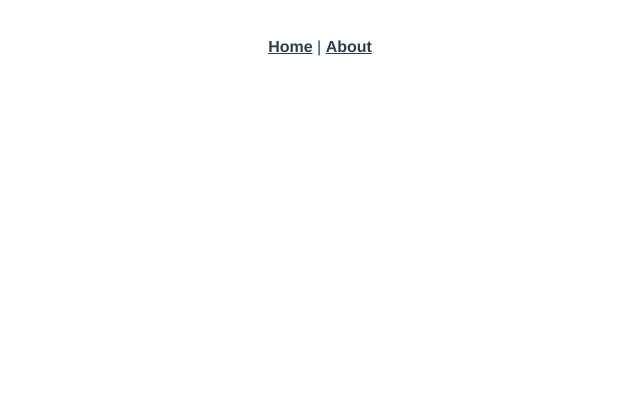
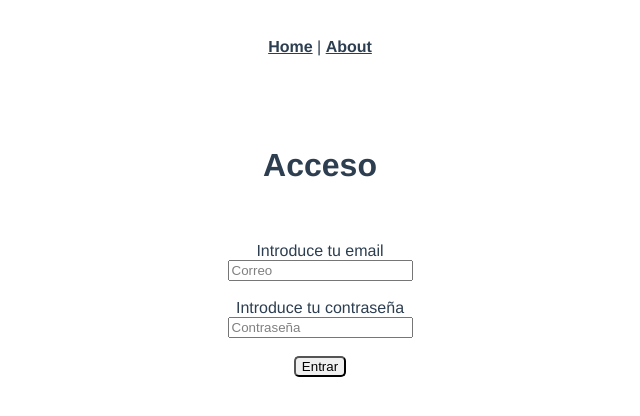
Before and after one commit to Cristian2062/HackatonF5, a Vue app: page /#/login in a window 1280 px wide. Shown: the top 416 px of the page, without its empty margins (320-960 px from the left). Built offline with nearby package versions, Linux system fonts and the light colour scheme.

Commit message:
Login terminado

```diff
--- a/src/router/index.js
+++ b/src/router/index.js
@@ -1,6 +1,9 @@
 import Vue from "vue";
 import VueRouter from "vue-router";
 import Home from "../views/Home.vue";
+import Login from "../views/LoginPage.vue";
+import HomeAdmin from "../views/HomeAdmin.vue";
+import Usuarios from "../views/Usuarios.vue";
 
 Vue.use(VueRouter);
 
@@ -11,13 +14,19 @@ const routes = [
     component: Home,
   },
   {
-    path: "/about",
-    name: "About",
-    // route level code-splitting
-    // this generates a separate chunk (about.[hash].js) for this route
-    // which is lazy-loaded when the route is visited.
-    component: () =>
-      import(/* webpackChunkName: "about" */ "../views/About.vue"),
+    path: "/login",
+    component: Login,
+  },
+  {
+    path: "/homeadmin",
+    name: "HomeAdmin",
+    component: HomeAdmin,
+  },
+  {
+    path: "/usuarios",
+    name: "Usuarios",
+    component: Usuarios,
+
   },
 ];
 
--- /dev/null
+++ b/src/views/LoginPage.vue
@@ -0,0 +1,36 @@
+<template>
+  <form action="login">
+    <h1 class="login">Acceso</h1>
+    <br />
+    <br />
+    <span>Introduce tu email</span>
+    <br />
+    <input class="email" value="Correo" />
+    <br />
+    <br />
+    <span>Introduce tu contraseña</span>
+    <br />
+    <input class="password" value="Contraseña" />
+    <br />
+    <br />
+    <router-link to="/HomeAdmin">
+      <button class="submit">Entrar</button>
+    </router-link>
+  </form>
+</template>
+
+<script>
+export default {};
+</script>
+
+<style>
+h1 {
+  padding-top: 5vh;
+}
+input {
+  color: grey;
+}
+button {
+  border-radius: 5px;
+}
+</style>
```
